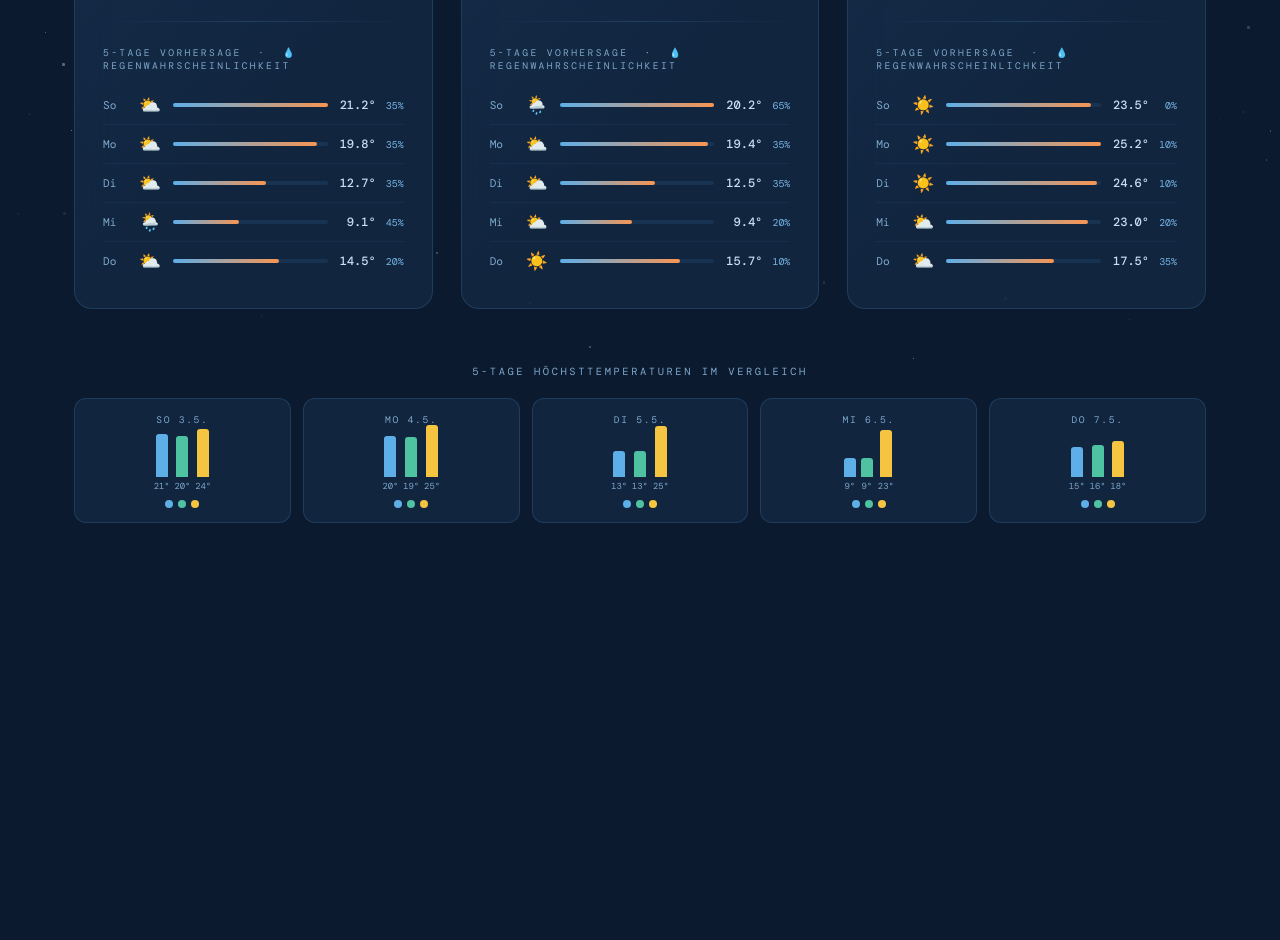
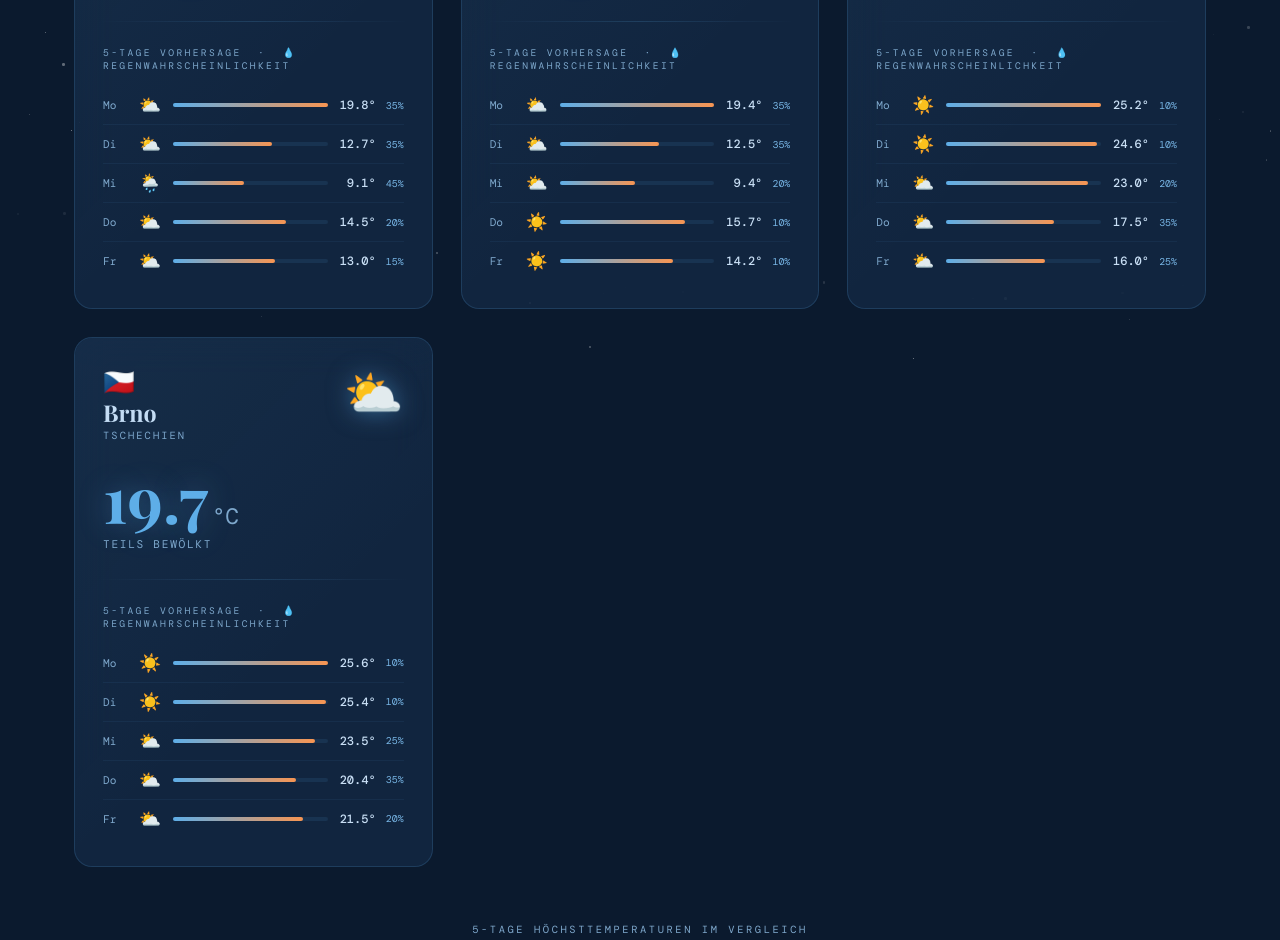
Before and after one commit to us3rp0rt-collab/pocasi, a plain HTML site: page index.html in a window 1280 px wide. Shown: the part 442-1382 px from the top of the page. Before the commit the page ends 1045 px from the top, so only its background shows below. Drawn offline with nearby package versions, Linux system fonts and the light colour scheme; a web font is replaced by a local one.

Commit message:
Add Brno weather data and update subtitle

```diff
--- a/index.html
+++ b/index.html
@@ -281,7 +281,7 @@
 <div class="page">
   <header>
     <h1>Wetter&shy;übersicht</h1>
-    <div class="subtitle">Rhede &nbsp;·&nbsp; Raalte &nbsp;·&nbsp; Zlín</div>
+    <div class="subtitle">Rhede &nbsp;·&nbsp; Raalte &nbsp;·&nbsp; Zlín &nbsp;·&nbsp; Brno</div>
     <div class="timestamp" id="ts"></div>
   </header>
 
@@ -326,11 +326,11 @@ const weatherData = [
     flag: '🇩🇪',
     current: { temperature: 12.7, condition: 'cloudy', condition_text: 'Bewölkt' },
     daily: [
-      { date:'2026-05-03', day_of_week:'So', high:21.2, precipitation_chance:35 },
       { date:'2026-05-04', day_of_week:'Mo', high:19.8, precipitation_chance:35 },
       { date:'2026-05-05', day_of_week:'Di', high:12.7, precipitation_chance:35 },
       { date:'2026-05-06', day_of_week:'Mi', high:9.1,  precipitation_chance:45 },
       { date:'2026-05-07', day_of_week:'Do', high:14.5, precipitation_chance:20 },
+      { date:'2026-05-08', day_of_week:'Fr', high:13.0, precipitation_chance:15 },
     ]
   },
   {
@@ -339,11 +339,11 @@ const weatherData = [
     flag: '🇳🇱',
     current: { temperature: 12.7, condition: 'mostly_cloudy', condition_text: 'Meist bewölkt' },
     daily: [
-      { date:'2026-05-03', day_of_week:'So', high:20.2, precipitation_chance:65 },
       { date:'2026-05-04', day_of_week:'Mo', high:19.4, precipitation_chance:35 },
       { date:'2026-05-05', day_of_week:'Di', high:12.5, precipitation_chance:35 },
       { date:'2026-05-06', day_of_week:'Mi', high:9.4,  precipitation_chance:20 },
       { date:'2026-05-07', day_of_week:'Do', high:15.7, precipitation_chance:10 },
+      { date:'2026-05-08', day_of_week:'Fr', high:14.2, precipitation_chance:10 },
     ]
   },
   {
@@ -352,11 +352,24 @@ const weatherData = [
     flag: '🇨🇿',
     current: { temperature: 12.6, condition: 'partly_cloudy', condition_text: 'Teils bewölkt' },
     daily: [
-      { date:'2026-05-03', day_of_week:'So', high:23.5, precipitation_chance:0  },
       { date:'2026-05-04', day_of_week:'Mo', high:25.2, precipitation_chance:10 },
       { date:'2026-05-05', day_of_week:'Di', high:24.6, precipitation_chance:10 },
       { date:'2026-05-06', day_of_week:'Mi', high:23.0, precipitation_chance:20 },
       { date:'2026-05-07', day_of_week:'Do', high:17.5, precipitation_chance:35 },
+      { date:'2026-05-08', day_of_week:'Fr', high:16.0, precipitation_chance:25 },
+    ]
+  },
+  {
+    city: 'Brno',
+    country: 'Tschechien',
+    flag: '🇨🇿',
+    current: { temperature: 19.7, condition: 'partly_cloudy', condition_text: 'Teils bewölkt' },
+    daily: [
+      { date:'2026-05-04', day_of_week:'Mo', high:25.6, precipitation_chance:10 },
+      { date:'2026-05-05', day_of_week:'Di', high:25.4, precipitation_chance:10 },
+      { date:'2026-05-06', day_of_week:'Mi', high:23.5, precipitation_chance:25 },
+      { date:'2026-05-07', day_of_week:'Do', high:20.4, precipitation_chance:35 },
+      { date:'2026-05-08', day_of_week:'Fr', high:21.5, precipitation_chance:20 },
     ]
   }
 ];
@@ -422,7 +435,7 @@ weatherData.forEach(loc => {
 
 // ── Comparison bars ──
 const compareEl = document.getElementById('compare');
-const barColors = ['#5eaee8', '#4fc3a1', '#f5c542'];
+const barColors = ['#5eaee8', '#4fc3a1', '#f5c542', '#e87d5e'];
 
 const days = weatherData[0].daily;
 days.forEach((_, di) => {
```
